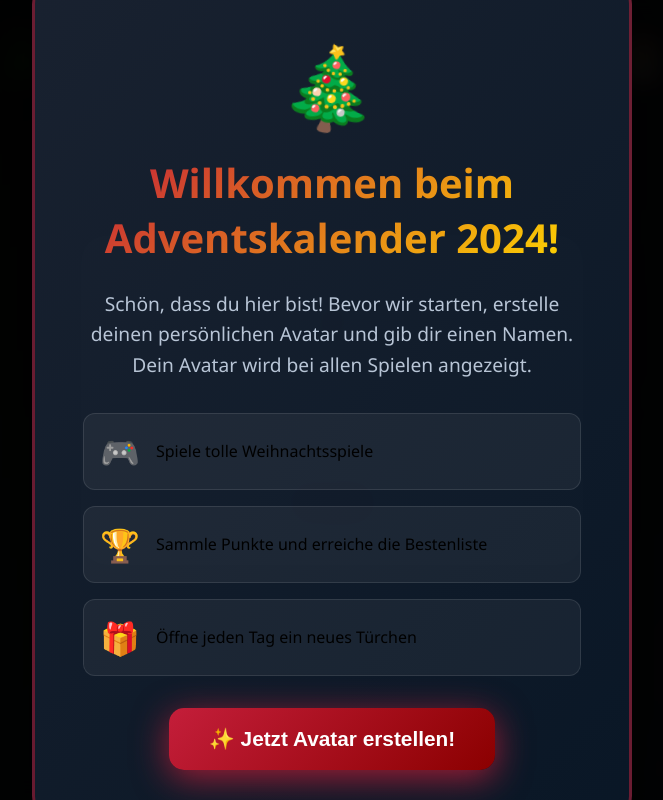
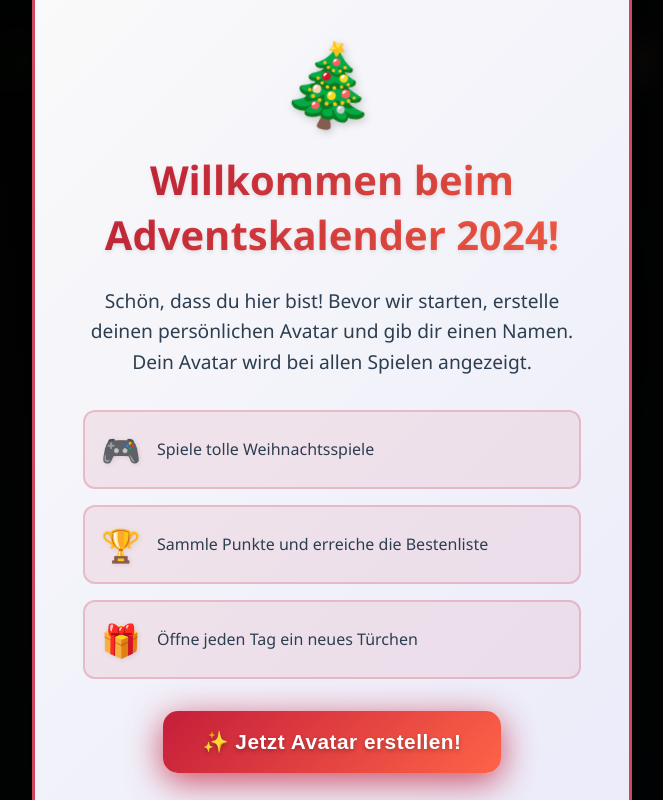
Before and after one commit to mykl-dev/adventskalender, a website: page public/index.html in a window 1280 px wide. Shown: the whole page, without its empty margins (308-971 px from the left). Drawn offline with Linux system fonts and the light colour scheme; no server answers.

Commit message:
Overlay design

```diff
--- a/public/avatar-welcome.css
+++ b/public/avatar-welcome.css
@@ -21,8 +21,8 @@
 }
 
 .avatar-welcome-content {
-    background: linear-gradient(135deg, rgba(26, 35, 50, 0.95), rgba(10, 24, 40, 0.95));
-    border: 3px solid rgba(196, 30, 58, 0.5);
+    background: linear-gradient(135deg, rgba(255, 255, 255, 0.98), rgba(240, 240, 255, 0.98));
+    border: 3px solid rgba(196, 30, 58, 0.8);
     border-radius: 25px;
     padding: 3rem;
     max-width: 600px;
@@ -35,22 +35,26 @@
     font-size: 5rem;
     margin-bottom: 1rem;
     animation: rotateScale 2s ease-in-out infinite;
+    filter: drop-shadow(2px 2px 4px rgba(0, 0, 0, 0.2));
 }
 
 .avatar-welcome-content h1 {
     font-size: 2.5rem;
     margin-bottom: 1.5rem;
-    background: linear-gradient(135deg, #c41e3a, #ffd700);
+    background: linear-gradient(135deg, #c41e3a, #ff6347);
     -webkit-background-clip: text;
     -webkit-text-fill-color: transparent;
     background-clip: text;
+    font-weight: 800;
+    text-shadow: 0 2px 4px rgba(0, 0, 0, 0.1);
 }
 
 .welcome-text {
     font-size: 1.2rem;
     line-height: 1.6;
-    color: #b8c5d6;
+    color: #2c3e50;
     margin-bottom: 2rem;
+    font-weight: 500;
 }
 
 .welcome-features {
@@ -66,39 +70,46 @@
     align-items: center;
     gap: 1rem;
     padding: 1rem;
-    background: rgba(255, 255, 255, 0.05);
+    background: rgba(196, 30, 58, 0.08);
     border-radius: 12px;
-    border: 1px solid rgba(255, 255, 255, 0.1);
+    border: 2px solid rgba(196, 30, 58, 0.2);
     transition: all 0.3s ease;
+    color: #2c3e50;
+    font-weight: 500;
 }
 
 .feature-item:hover {
-    background: rgba(255, 255, 255, 0.08);
+    background: rgba(196, 30, 58, 0.15);
+    border-color: rgba(196, 30, 58, 0.4);
     transform: translateX(5px);
 }
 
 .feature-icon {
     font-size: 2rem;
     min-width: 40px;
+    filter: drop-shadow(1px 1px 2px rgba(0, 0, 0, 0.1));
 }
 
 .avatar-create-button {
     padding: 1.2rem 2.5rem;
     font-size: 1.3rem;
-    font-weight: 600;
-    background: linear-gradient(135deg, #c41e3a, #8b0000);
+    font-weight: 700;
+    background: linear-gradient(135deg, #c41e3a, #ff6347);
     color: white;
     border: none;
     border-radius: 15px;
     cursor: pointer;
     transition: all 0.3s ease;
-    box-shadow: 0 5px 20px rgba(196, 30, 58, 0.4);
+    box-shadow: 0 5px 20px rgba(196, 30, 58, 0.5);
     animation: pulse 2s infinite;
+    text-shadow: 0 2px 4px rgba(0, 0, 0, 0.3);
+    letter-spacing: 0.5px;
 }
 
 .avatar-create-button:hover {
     transform: translateY(-3px);
-    box-shadow: 0 8px 30px rgba(196, 30, 58, 0.6);
+    box-shadow: 0 8px 30px rgba(196, 30, 58, 0.7);
+    background: linear-gradient(135deg, #ff6347, #c41e3a);
 }
 
 /* Avatar Display Component */
@@ -107,28 +118,33 @@
     align-items: center;
     gap: 0.75rem;
     padding: 0.5rem 1rem;
-    background: rgba(255, 255, 255, 0.05);
+    background: rgba(255, 255, 255, 0.15);
     backdrop-filter: blur(10px);
-    border: 2px solid rgba(255, 255, 255, 0.1);
+    border: 2px solid rgba(255, 255, 255, 0.3);
     border-radius: 50px;
     transition: all 0.3s ease;
     cursor: pointer;
+    box-shadow: 0 2px 10px rgba(0, 0, 0, 0.2);
 }
 
 .player-avatar-display:hover {
-    background: rgba(255, 255, 255, 0.08);
-    border-color: rgba(196, 30, 58, 0.5);
+    background: rgba(255, 255, 255, 0.25);
+    border-color: rgba(255, 215, 0, 0.8);
     transform: translateY(-2px);
+    box-shadow: 0 4px 15px rgba(255, 215, 0, 0.4);
 }
 
 .player-avatar-display .avatar-svg {
     width: 40px;
     height: 40px;
+    filter: drop-shadow(0 2px 4px rgba(0, 0, 0, 0.2));
 }
 
 .player-avatar-display .player-name {
-    font-weight: 600;
+    font-weight: 700;
     color: #fff;
+    text-shadow: 0 2px 4px rgba(0, 0, 0, 0.5);
+    letter-spacing: 0.5px;
 }
 
 /* Edit Avatar Button */
```
